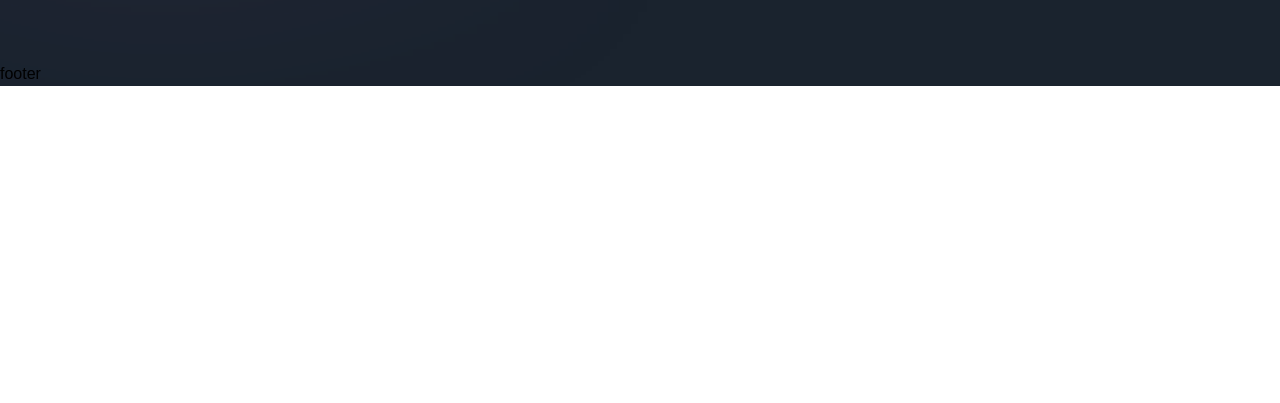
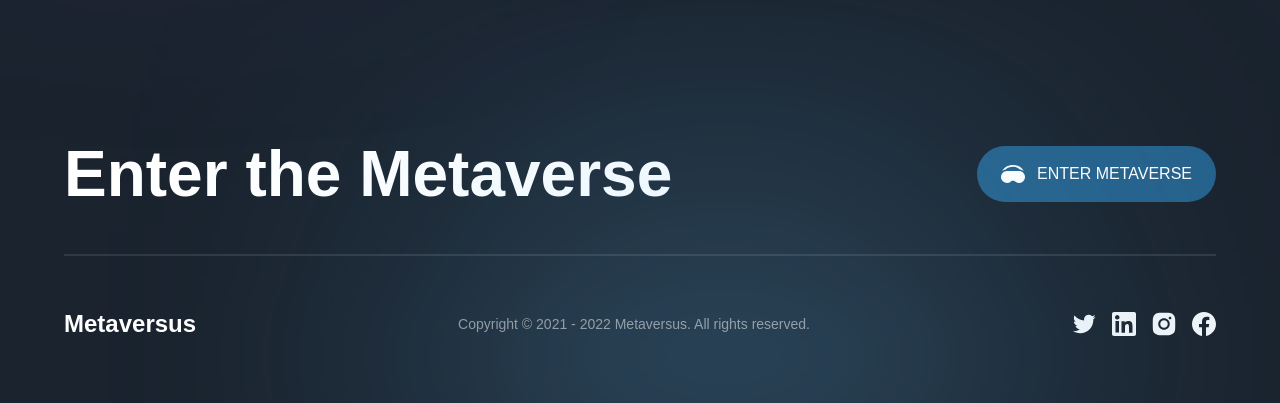
Before and after one commit to DavidAvila502/MetaversusNext, a Next.js app: page / in a window 1280 px wide. Shown: the part 6963-7366 px from the top of the page. Before the commit the page ends 7049 px from the top, so only its background shows below. Built offline with nearby package versions, Linux system fonts and the light colour scheme; a web font is replaced by a local one.

Commit message:
Footer section done

```diff
--- a/components/Footer.jsx
+++ b/components/Footer.jsx
@@ -1,9 +1,67 @@
-'use client';
+"use client";
+
+import { motion } from "framer-motion";
+import { socials } from "../constants";
+
+import styles from "../styles";
+import { footerVariants } from "../utils/motion";
 
 const Footer = () => (
-  <footer>
-    footer
-  </footer>
+   <motion.footer
+      variants={footerVariants}
+      initial="hidden"
+      whileInView="show"
+      className={`${styles.paddings} py-8 relative`}
+   >
+      <div className="footer-gradient" />
+
+      <div className={`${styles.innerWidth} mx-auto flex flex-col gap-8`}>
+         <div className="flex items-center justify-between flex-wrap gap-5">
+            <h4 className="font-bold md:text-[64px] text-[44px] text-white">
+               Enter the Metaverse
+            </h4>
+
+            <button
+               type="button"
+               className="flex items-center h-fit py-4 px-6 bg-[#25618b] rounded-[32px] gap-[12px]"
+            >
+               <img
+                  src="/headset.svg"
+                  alt="headset"
+                  className="w-[24px] h-[24px] object-contain"
+               />
+
+               <span className="font-normal text-[16px] text-white">
+                  ENTER METAVERSE
+               </span>
+            </button>
+         </div>
+
+         <div className="flex flex-col">
+            <div className="mb-[50px] h-[2px] bg-white opacity-10" />
+            <div className="flex items-center justify-between flex-wrap gap-4">
+               <h4 className="font-extrabold text-[24px] text-white">
+                  Metaversus
+               </h4>
+
+               <p className="font-normal text-[14px] text-white opacity-50">
+                  Copyright © 2021 - 2022 Metaversus. All rights reserved.
+               </p>
+
+               <div className="flex gap-4">
+                  {socials.map((social) => (
+                     <img
+                        key={social.name}
+                        src={social.url}
+                        alt={social.name}
+                        className="w-[24px] h-[24px] object-contain cursor-pointer"
+                     />
+                  ))}
+               </div>
+            </div>
+         </div>
+      </div>
+   </motion.footer>
 );
 
 export default Footer;
--- a/sections/World.jsx
+++ b/sections/World.jsx
@@ -58,7 +58,7 @@
                />
             </div>
 
-            <div className="absolute top-1/2 left-[15%] w-[217px] h-[167px] p-[6px] rounded-[24px] bg-[#5d6680]">
+            <div className="hidden sm:block absolute top-1/2 left-[15%] w-[217px] h-[167px] p-[6px] rounded-[24px] bg-[#5d6680]">
                <div className="w-full h-full bg-[url('/upside_down_map.png')] bg-no-repeat bg-cover p-[20px] flex items-end">
                   <div className="w-full flex flex-col items-center">
                      <div>
@@ -94,7 +94,7 @@
                </div>
             </div>
 
-            <div className="absolute top-10 right-64  max-md:right-20 w-[217px] h-[167px] p-[6px] rounded-[24px] bg-[#5d6680]">
+            <div className="hidden sm:block absolute top-10 right-64  max-md:right-20 w-[217px] h-[167px] p-[6px] rounded-[24px] bg-[#5d6680]">
                <div className="w-full h-full bg-[url('/hawkins_labs.png')] bg-no-repeat bg-cover p-[20px] flex items-end">
                   <div className="w-full flex flex-col items-center">
                      <div>
```
